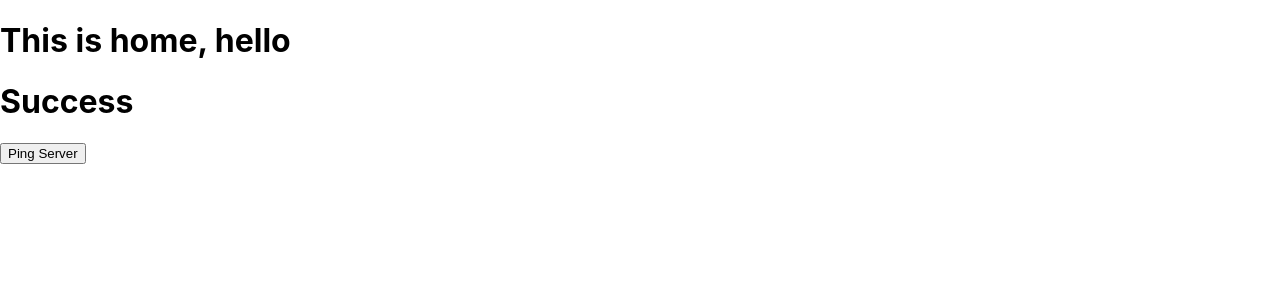
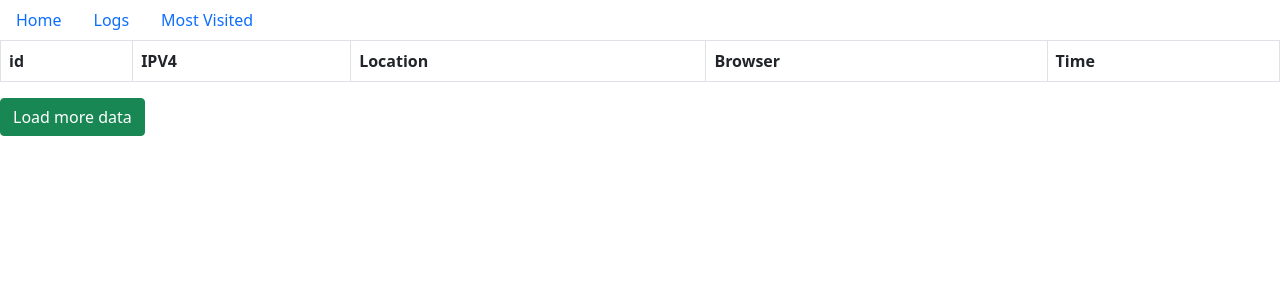
Before and after one commit to hongminhcbg/weekend-contest-smv, a React (Create React App) app in the folder frontend/: page /logs in a window 1280 px wide. Shown: the top 300 px of the page. Built offline with nearby package versions, Linux system fonts and the light colour scheme.

Commit message:
feature/fe-api-register: intergrate api with BE

```diff
--- a/frontend/package.json
+++ b/frontend/package.json
@@ -6,7 +6,13 @@
     "@testing-library/jest-dom": "^5.16.2",
     "@testing-library/react": "^12.1.4",
     "@testing-library/user-event": "^13.5.0",
+    "bootstrap": "^5.1.3",
+    "detect-browser": "^5.3.0",
+    "public-ip": "^5.0.0",
     "react": "^17.0.2",
+    "react-bootstrap": "^2.2.1",
+    "react-bootstrap-validation": "^0.1.11",
+    "react-cookie": "^4.1.1",
     "react-dom": "^17.0.2",
     "react-router-dom": "^6.2.2",
     "react-scripts": "5.0.0",
--- a/frontend/src/App.js
+++ b/frontend/src/App.js
@@ -1,11 +1,17 @@
-import React from "react";
+import {
+  BrowserRouter as Router, Route
+} from 'react-router-dom';
+import MainNavigate from './ui/MainNavigate';
+import React, {Fragment} from 'react';
 
-import Home from './components/home'
-
-export default function App() {
+function App() {
   return (
-    <div>
-      <Home/>
-    </div>
+      <Router>
+        <Fragment>
+        <MainNavigate/>
+        </Fragment>
+      </Router>
   );
 }
+
+export default App;
--- /dev/null
+++ b/frontend/src/components/MostVisited.jsx
@@ -0,0 +1,101 @@
+import { useState } from "react";
+import { Badge, Button } from 'react-bootstrap';
+
+const DUMMY_DATA = [
+    {
+        "ip": "129.168.1.1",
+        "num": 11
+    },
+    {
+        "ip": "129.168.1.2",
+        "num": 2
+    },
+    {
+        "ip": "129.168.5.7",
+        "num": 1
+    },
+    {
+        "ip": "129.168.5.2",
+        "num": 1
+    }
+]
+
+const MostVisited = () => {
+    const [ips, setIps] = useState([]);
+    const [loaded, setLoaded] = useState(false);
+    if (!loaded) {
+        let url = process.env.REACT_APP_SERVER_URL + '/most-visitors';
+        fetch(url, {
+            method: 'GET',
+            headers: {
+                'Content-Type': 'application/json'
+            },
+        }).
+            then(r => r.json()).
+            then((r) => {
+                setIps(r.data.users);
+                setLoaded(true);
+            })
+            .catch((err) => {
+                console.log(err);
+            })
+    }
+
+    function refresh(){
+        let url = process.env.REACT_APP_SERVER_URL + '/most-visitors';
+        fetch(url, {
+            method: 'GET',
+            headers: {
+                'Content-Type': 'application/json'
+            },
+        }).
+            then(r => r.json()).
+            then((r) => {
+                setIps(r.data.users);
+                setLoaded(true);
+            })
+            .catch((err) => {
+                console.log(err);
+            })
+    }
+
+    function getVariantByNum(i) {
+        if (i > 50) {
+            return "danger"
+        }
+
+        if (i >= 40) {
+            return "warning"
+        }
+
+        if (i >= 30) {
+            return "success"
+        }
+
+        if (i >= 20) {
+            return "primary"
+        }
+
+        return "secondary"
+    }
+
+    return (
+        <div>
+            {ips.map(t => {
+                return (
+                    <Button variant={getVariantByNum(t.num)} key={t.ip}>
+                        {t.ip} <Badge bg="secondary">{t.num}</Badge>
+                        <span className="visually-hidden">unread messages</span>
+                    </Button>
+                )
+            })}
+
+            <div>
+                <Button variant="success" onClick={refresh}>Refresh</Button>
+            </div>
+
+        </div>
+    )
+}
+
+export default MostVisited;
--- a/frontend/src/components/home.jsx
+++ b/frontend/src/components/home.jsx
@@ -1,39 +1,82 @@
 import React, { Component, useState } from 'react';
+import {useCookies} from 'react-cookie';
+import { detect } from 'detect-browser';
 
-function Home() {
-    const [name, setName] = useState("");
-    const [isError, setError] = useState(false);
-    function handlerOnclick() {
-        fetch('http://localhost:8080/ping', {
-            method: 'GET',
+const Home = (props) => {
+    const [ctx, setCtx] = useState({});
+    const [hasContext, setHasContext] = useState(false);
+    const [err, setErr] = useState(null);
+    const [registered, setRegistered] = useState(false);
+    const [cookies, setCookie, removeCookie] = useCookies(['token']);
+
+    function getMessage() {
+        if(err != null) {
+            return 'Đã có lỗi lỗi ' + err;
+        }
+
+        if (!hasContext) {
+            return 'Đang xử lý yêu cầu'
+        }
+
+        return 'Chào mừng ' + ctx.IPv4 + ', có phải bạn đang ở ' + ctx.city;
+    }
+
+    if (!hasContext) {
+        if (cookies.IPv4 && cookies.IPv4 !== '') {
+            setCtx({
+                'IPv4': cookies.IPv4,
+                'city': cookies.city,
+            });
+            setHasContext(true);
+            console.log('response ip and city from cookie');
+            return;
+        }
+
+        fetch("https://geolocation-db.com/json/")
+        .then(response => {
+            return response.json();
+        }, "jsonp")
+        .then(res => {
+            console.log("[DB] All client information", res);
+            setCtx(res);
+            setHasContext(true);
+            setCookie('IPv4', res.IPv4);
+            setCookie('city', res.city);
+            })
+        .catch(err => {
+                console.log(err);
+                setHasContext(false);
+                setErr(err);
+        })
+    }
+
+    if (hasContext && !registered) {
+        let url = process.env.REACT_APP_SERVER_URL + '/register';
+        let browser = detect();
+        console.log(process.env.REACT_APP_SERVER_URL, browser);
+        let body = {
+            'ip': ctx.IPv4,
+            'location': ctx.city,
+            'browser': browser.name+':'+browser.version,
+        };
+        fetch(url, {
+            method: 'POST',
             headers: {
                 'Content-Type': 'application/json'
-              }
+            },
+            body: JSON.stringify(body),
         }).
             then(r => r.json()).
             then((r) => {
-            setName(r.message)
+                setRegistered(true);
             })
             .catch((err) => {
                 console.log(err);
-            setError(true);
             })
     }
-
-    function getError() {
-        if(isError) {
-            return "Error"
-        }
-
-        return "Success"
-    }
-
     return (
         <div>
-            <h1> This is home, hello {name} </h1>
-            <h1>{getError()}</h1>
-
-            <button onClick={handlerOnclick}>Ping Server</button>
+            <h1> {getMessage()} </h1>
         </div>
     );
 }
--- /dev/null
+++ b/frontend/src/components/logs.jsx
@@ -0,0 +1,157 @@
+import { useState } from 'react';
+import { Table, Button } from 'react-bootstrap';
+
+const MOCK_DATA = [
+    {
+        "id": 36,
+        "ip": "113.173.120.78",
+        "browser": "chrome:99.0.4844",
+        "location": "Ho Chi Minh City",
+        "time": "2022-03-12T14:30:50Z"
+    },
+    {
+        "id": 35,
+        "ip": "113.173.120.78",
+        "browser": "chrome:99.0.4844",
+        "location": "Ho Chi Minh City",
+        "time": "2022-03-12T14:30:50Z"
+    },
+    {
+        "id": 34,
+        "ip": "113.173.120.78",
+        "browser": "server auto detact",
+        "location": "Ho Chi Minh City",
+        "time": "2022-03-12T14:30:01Z"
+    },
+    {
+        "id": 33,
+        "ip": "113.173.120.78",
+        "browser": "server auto detact",
+        "location": "Ho Chi Minh City",
+        "time": "2022-03-12T14:30:01Z"
+    },
+    {
+        "id": 32,
+        "ip": "113.173.120.78",
+        "browser": "server auto detact",
+        "location": "Ho Chi Minh City",
+        "time": "2022-03-12T14:29:36Z"
+    },
+    {
+        "id": 31,
+        "ip": "113.173.120.78",
+        "browser": "server auto detact",
+        "location": "Ho Chi Minh City",
+        "time": "2022-03-12T14:29:36Z"
+    },
+    {
+        "id": 30,
+        "ip": "113.173.120.78",
+        "browser": "server auto detact",
+        "location": "Ho Chi Minh City",
+        "time": "2022-03-12T14:23:11Z"
+    },
+    {
+        "id": 29,
+        "ip": "113.173.120.78",
+        "browser": "server auto detact",
+        "location": "Ho Chi Minh City",
+        "time": "2022-03-12T14:23:11Z"
+    },
+    {
+        "id": 28,
+        "ip": "113.173.120.78",
+        "browser": "eee",
+        "location": "Ho Chi Minh City",
+        "time": "2022-03-12T14:22:10Z"
+    },
+    {
+        "id": 27,
+        "ip": "113.173.120.78",
+        "browser": "eee",
+        "location": "Ho Chi Minh City",
+        "time": "2022-03-12T14:22:10Z"
+    }
+]
+
+const Logs = () => {
+    const [logs, setLogs] = useState([]);
+    const [hasMoreData, setHasMoreData] = useState(true);
+    const [lastId, setLastId] = useState(999999);
+    function loadMoreData() {
+        if(!hasMoreData) {
+            // do nothing
+            return
+        }
+
+        let url = process.env.REACT_APP_SERVER_URL + '/visitors?last_id=' + lastId;
+        fetch(url, {
+            method: 'GET',
+            headers: {
+                'Content-Type': 'application/json'
+            },
+        }).
+            then(r => r.json()).
+            then((r) => {
+                let newLogs = [...logs, ...r.data.users];
+                setLogs(newLogs);
+                setHasMoreData(r.data.has_more_data);
+                if(r.data.has_more_data) {
+                    let last_id = r.data.users[r.data.users.length-1].id;
+                    setLastId(last_id);
+                }
+            })
+            .catch((err) => {
+                console.log(err);
+            })
+
+    }
+    function getButtonVariant() {
+        if (hasMoreData) {
+            return "success"
+        }
+
+        return "danger"
+    }
+
+    function getButtonText() {
+        if (hasMoreData) {
+            return "Load more data"
+        }
+
+        return "Out of data"
+    }
+
+    return (
+        <div>
+            <Table striped bordered hover>
+                <thead>
+                    <tr>
+                        <th>id</th>
+                        <th>IPV4</th>
+                        <th>Location</th>
+                        <th>Browser</th>
+                        <th>Time</th>
+                    </tr>
+                </thead>
+                <tbody>
+                    {logs.map(t => {
+                        return (
+                            <tr>
+                                <td>{t.id}</td>
+                                <td>{t.ip}</td>
+                                <td>{t.location}</td>
+                                <td>{t.browser}</td>
+                                <td>{t.time}</td>
+                            </tr>
+                        )
+                    })}
+                </tbody>
+            </Table>
+
+            <Button variant={getButtonVariant()} onClick={loadMoreData}>{getButtonText()}</Button>
+        </div>
+    )
+}
+
+export default Logs;
--- a/frontend/src/index.js
+++ b/frontend/src/index.js
@@ -2,6 +2,7 @@ import React from 'react';
 import ReactDOM from 'react-dom';
 import './index.css';
 import App from './App';
+import 'bootstrap/dist/css/bootstrap.min.css';
 
 ReactDOM.render(
   <React.StrictMode>
--- /dev/null
+++ b/frontend/src/ui/MainNavigate.jsx
@@ -0,0 +1,38 @@
+import {
+    Routes,
+    Route
+} from 'react-router-dom';
+import Home from '../components/home';
+import Logs from '../components/logs';
+import MostiVisited from '../components/MostVisited';
+import {Navbar, Container, Nav} from 'react-bootstrap';
+import classes from './main.module.css';
+
+function MainNavigate(){
+    return(
+        <div>
+            <Nav defaultActiveKey="/home" as="ul" className={classes.text}>
+            <Nav.Item as="li">
+                <Nav.Link href="/">Home</Nav.Link>
+            </Nav.Item>
+            <Nav.Item as="li">
+                <Nav.Link href="/logs">Logs</Nav.Link>
+            </Nav.Item>
+            <Nav.Item as="li">
+                <Nav.Link href="/most-visited">Most Visited</Nav.Link>
+            </Nav.Item>
+            </Nav>
+            <Routes>
+                <Route path="/" exact={true} element={<Home/>}>
+                </Route>
+                <Route path="/logs" element={<Logs/>}>
+                </Route>
+                <Route path="/most-visited" element={<MostiVisited/>}>
+                </Route>
+            </Routes>
+
+        </div>
+    )
+}
+
+export default MainNavigate;
--- /dev/null
+++ b/frontend/src/ui/main.module.css
@@ -0,0 +1,3 @@
+.text {
+    font-size: 16px;
+}
```
Also changed, not shown: 2 other files (tests, documents, lock files or other folders). Lines whose indentation alone changed are shown as unchanged.
